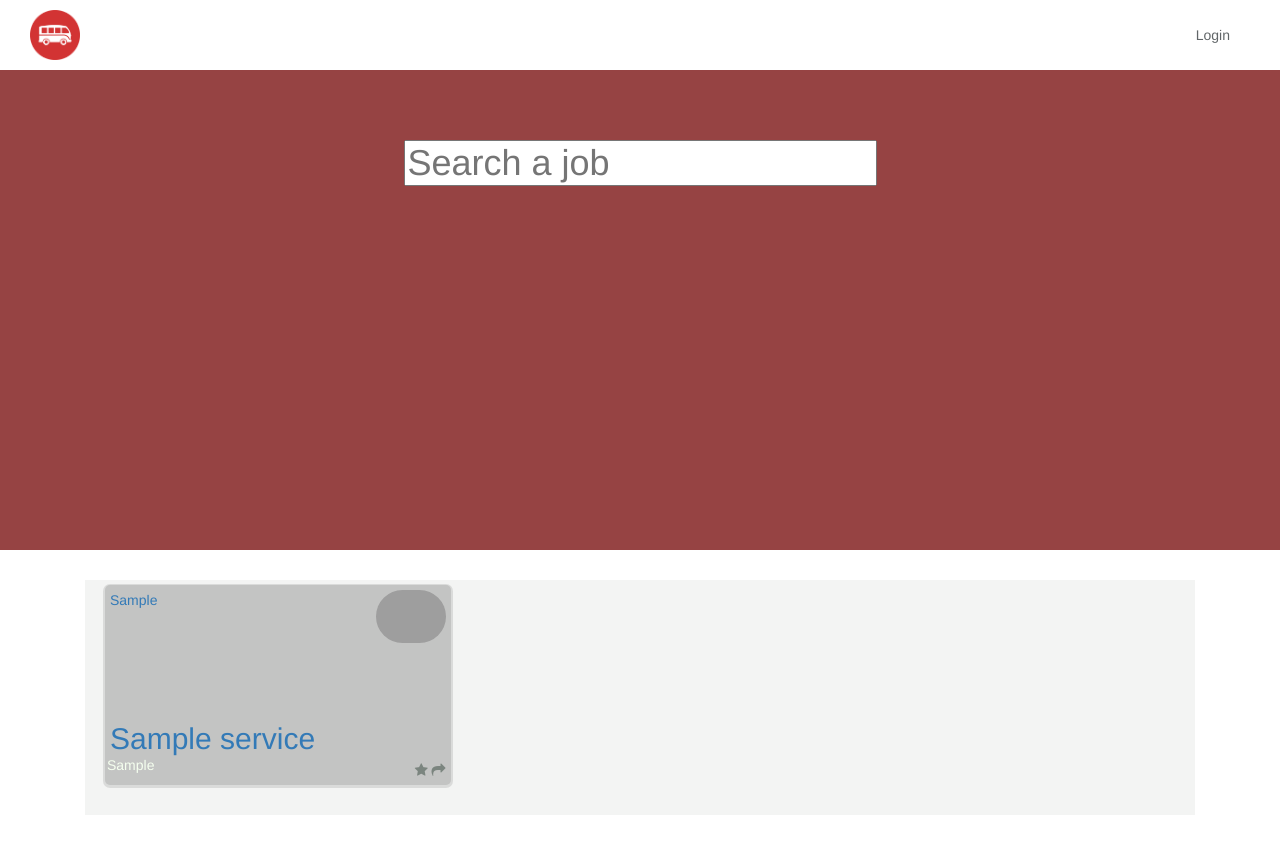
After one commit to GeorgesLorre/airbnb-clone, a Rails app: page /services in a window 1280 px wide. The commit adds this page. Run offline with Rails 7, Linux system fonts and the light colour scheme; tables that the repository leaves empty hold one stand-in row (values such as "Sample post"); style sheets or scripts are compiled from the project's sources; parts of the project's set-up code (start-up, migrations or seed data) failed here and were passed over; some libraries are stand-ins or nearby versions; grey boxes are pictures that could not be loaded.

Commit message:
index-service

```diff
--- a/app/assets/stylesheets/pages/_index.scss
+++ b/app/assets/stylesheets/pages/_index.scss
@@ -1,2 +1,101 @@
 // Import page-specific CSS files here.
 @import "home";
+.service-cards{
+  display: flex;
+  justify-content: space-between;
+  color: #F5FFEF;
+  flex: 0 0 32%;
+  border-radius: 5px;
+  transition: 200ms;
+  background-color: #C3C4C3 ;
+  margin: 30px;
+
+}
+.row {
+  padding-bottom: 10px;
+}
+.banner {
+  background-color: #964343;
+  height: 60vh;
+}
+.banner-content {
+  padding-top: 50px;
+}
+
+.card-footer{
+  align-items: center;
+  text-align: center;
+  color : #9FADA2;
+  background-color: #964343
+}
+
+.card {
+  flex: 0 0 32%;
+  box-shadow: 0px 1px 0px 2px rgba(0,0,0,0.1);
+  margin-top: 0px;
+  border-radius: 5px;
+  transition: 200ms;
+  background-color: #C3C4C3 ;
+  margin: 5px;
+  margin-bottom: 30px;
+
+
+}
+.card:hover {
+  margin-top: -5px;
+}
+.controls a {
+  color: #7B857F;
+}
+.controls a:hover{
+  color: #1E0D0D;
+}
+
+.card-body {
+  position: relative;
+  height: 200px;
+  border-radius: 5px;
+
+}
+.card-description {
+  position: absolute;
+  bottom: 20px;
+  left: 5px;
+}
+.card-avatar{
+  position: absolute;
+  top: 5px;
+  right: 5px;
+  width: 70px;
+  border-radius: 100px;
+}
+.card-location{
+  position: absolute;
+  bottom: 0px;
+  left: 2px;
+}
+
+.card-category{
+  position: absolute;
+  top: 5px;
+  left: 5px;
+}
+.card-footer {
+  position: relative;
+}
+.controls {
+  position: absolute;
+  bottom: 5px;
+  right: 5px;
+}
+.card-footer p {
+  position: absolute;
+  top: 5px;
+  left: 5px;
+}
+
+.card-wrapper {
+  display: flex;
+  flex-flow: wrap;
+  background-color: #F3F4F3;
+}
--- /dev/null
+++ b/app/controllers/services_controller.rb
@@ -0,0 +1,5 @@
+class ServicesController < ApplicationController
+  def index
+  @services = Service.all
+  end
+end
--- /dev/null
+++ b/app/views/services/index.html.erb
@@ -0,0 +1,53 @@
+
+<!DOCTYPE html>
+<html lang="en">
+<head>
+  <meta charset="UTF-8">
+  <title>Home page</title>
+  <div class="topnav">
+    <a class="active" href="#home"></a>
+  </div>
+</head>
+<body>
+  <div class="banner" style="background-color: linear-gradient(-225deg, rgba(0,101,168,0.6) 0%, rgba(0,36,61,0.6) 50%), ;">
+    <div class="banner-content">
+      <h1 class="text-center"><input type="text" placeholder="Search a job"> </h1>
+      <!-- <a href="" class="btn-yours">submit</a> -->
+    </div>
+  </div>
+  <div class="container">
+    <div class="row">
+      <div class="service-cards">
+        <!-- Code your cards  here -->
+        <div class="card-wrapper col-xs-12">
+          <% @services.each do |service| %>
+          <%= link_to service_path(service) do %>
+          <div class="card">
+            <div class="card-body">
+              <div class="card-category">
+                <%= service.category %>
+              </div>
+              <div class="card-description">
+                <h2><%= service.name %> </h2>
+              </div>
+              <div>
+                <img class="card-avatar avatar avatar-large" src="https://www.grabagardener.com/wp-content/themes/storefront-child/assets/img/gardener-profile-6.jpg">
+                <a class="card-link" href="#"></a>
+              </div>
+              <div class="card-location">
+                <p><%= service.location %></p>
+              </div>
+              <div class="controls">
+                <a href="#"><i class="fa fa-star"></i></a>
+                <a href="#"><i class="fa fa-share"></i></a>
+              </div>
+            </div>
+          </div>
+          <% end %>
+          <% end %>
+        </div>
+      </div>
+    </div>
+  </div>
+</body>
+</html>
```
Also changed, not shown: test/controllers/services_controller_test.rb (added, +7 -0 lines), db/schema.rb.
